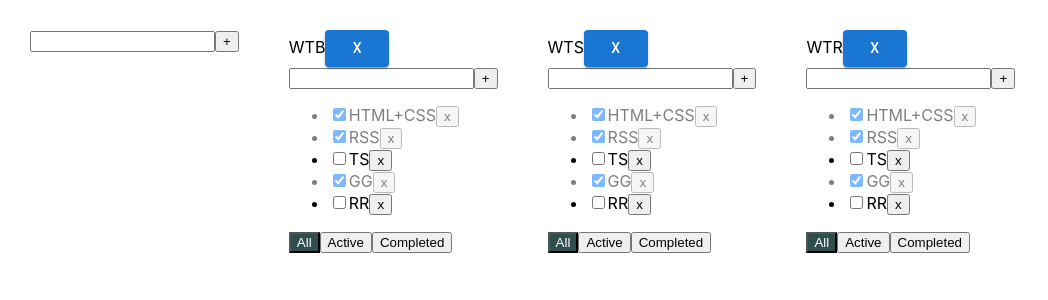
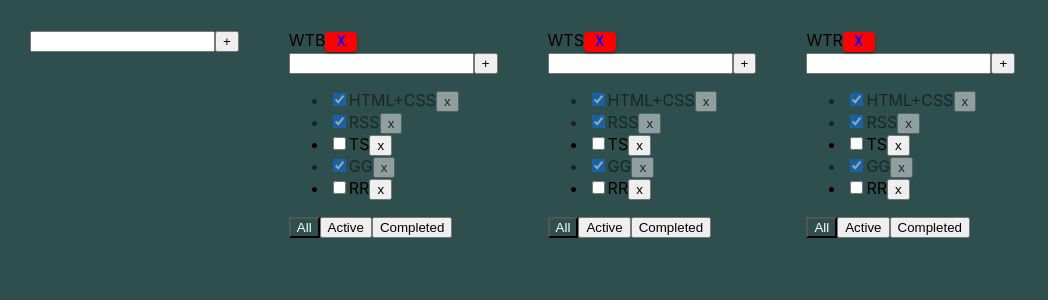
Before and after one commit to AlexeYankov/IT-Incubator, a React (Create React App) app: page / in a window 1280 px wide. Shown: the top 300 px of the page, without its empty margins (0-1048 px from the left). Built offline with nearby package versions, Linux system fonts and the light colour scheme.

Commit message:
added material ui to removeTask

```diff
--- a/src/Todolist.tsx
+++ b/src/Todolist.tsx
@@ -59,10 +59,19 @@ const TodoList = (props: TodoListType) => {
     const editTaskHandler = (taskID: string, newTitle: string) => {
         props.editTask(props.todoListID, taskID, newTitle)
     }
+    const styleForRTL = {
+        maxWidth: '20px',
+        maxHeight: '20px',
+        minWidth: '20px',
+        minHeight: '20px',
+        fontsize: '2px',
+        color: 'blue',
+        backgroundColor: 'red'
+    }
     return (
         <div>
             <TodolistTitle title={props.title} callBack={editTodolistHandler}/>
-            <Button onClick={removeTodolist} variant="contained">x</Button>
+            <Button onClick={removeTodolist} variant="contained" style={styleForRTL}>x</Button>
             <TodolistInput callBack={CallBackHandler}/>
             <ul>
                 {tasksJSXElements}
--- a/src/index.css
+++ b/src/index.css
@@ -5,6 +5,7 @@ body {
     sans-serif;
   -webkit-font-smoothing: antialiased;
   -moz-osx-font-smoothing: grayscale;
+  background-color: darkslategray;
 }
 
 code {
```
